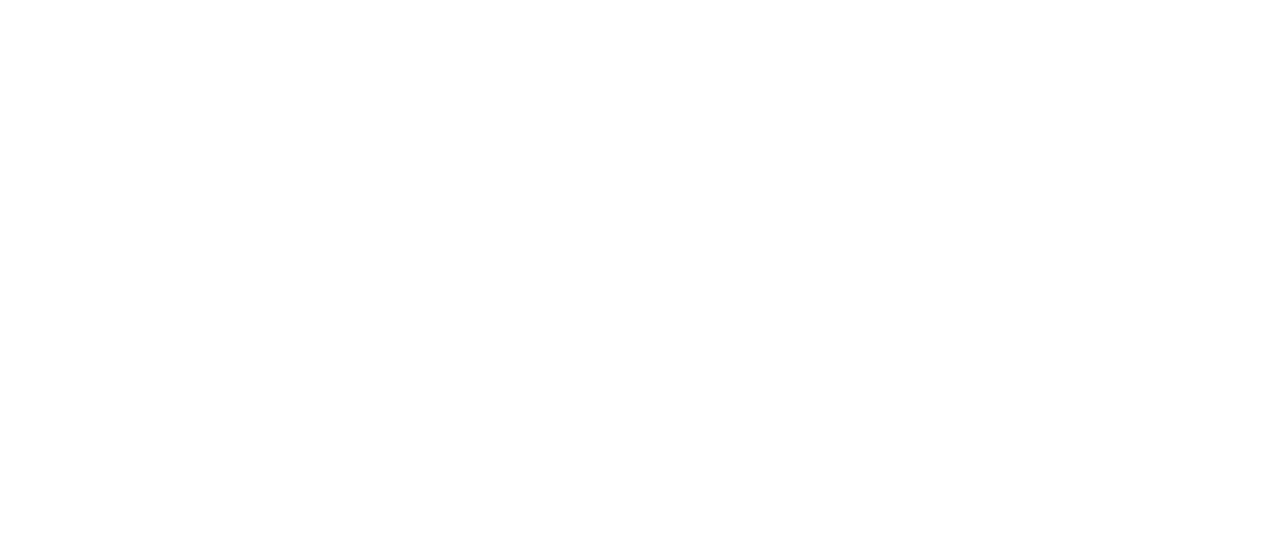
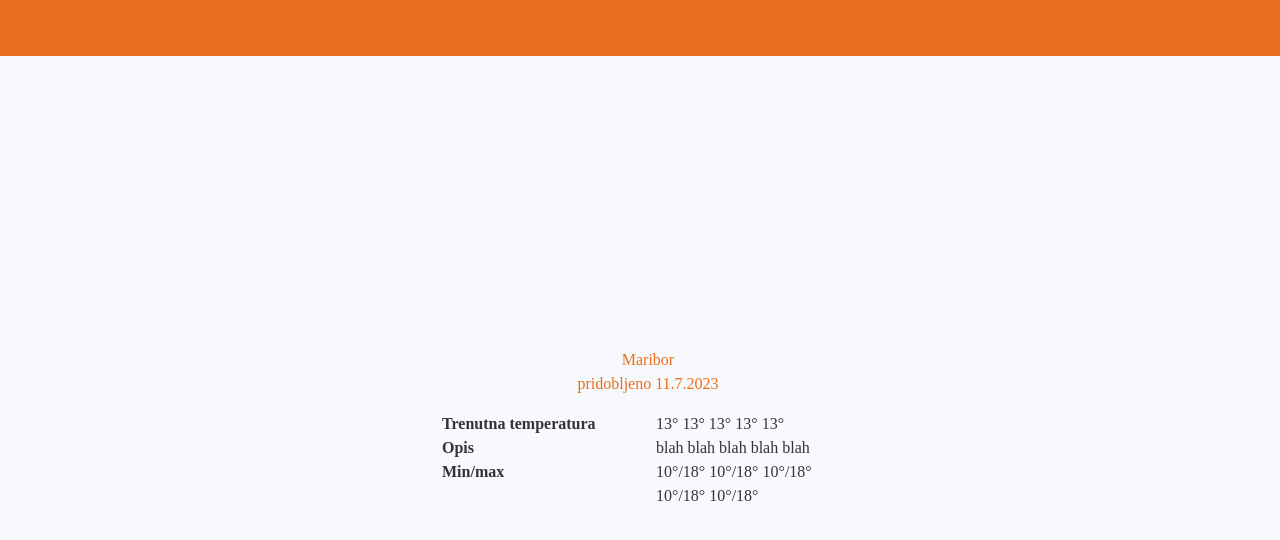
Before and after one commit to jure-prnaver/weather-app, an Angular app: page / in a window 1280 px wide. Shown: the top 540 px of the page. Built offline with nearby package versions, Linux system fonts and the light colour scheme.

Commit message:
add main content with dummy data

```diff
--- a/angular.json
+++ b/angular.json
@@ -16,17 +16,10 @@
             "outputPath": "dist/weather-app-nomnio",
             "index": "src/index.html",
             "main": "src/main.ts",
-            "polyfills": [
-              "zone.js"
-            ],
+            "polyfills": ["zone.js"],
             "tsConfig": "tsconfig.app.json",
-            "assets": [
-              "src/favicon.ico",
-              "src/assets"
-            ],
-            "styles": [
-              "src/styles.css"
-            ],
+            "assets": ["src/favicon.ico", "src/assets"],
+            "styles": ["src/styles/styles.css"],
             "scripts": []
           },
           "configurations": {
@@ -77,18 +70,10 @@
         "test": {
           "builder": "@angular-devkit/build-angular:karma",
           "options": {
-            "polyfills": [
-              "zone.js",
-              "zone.js/testing"
-            ],
+            "polyfills": ["zone.js", "zone.js/testing"],
             "tsConfig": "tsconfig.spec.json",
-            "assets": [
-              "src/favicon.ico",
-              "src/assets"
-            ],
-            "styles": [
-              "src/styles.css"
-            ],
+            "assets": ["src/favicon.ico", "src/assets"],
+            "styles": ["src/styles/styles.css"],
             "scripts": []
           }
         }
--- a/src/app/app.component.css
+++ b/src/app/app.component.css
@@ -0,0 +1,72 @@
+.header {
+  height: 44px;
+  background-color: var(--primary-color);
+  position: sticky;
+  top: 0;
+}
+
+.main__wrapper {
+  display: grid;
+  grid-template-columns: 1fr;
+  grid-template-areas:
+    "weather"
+    "info"
+    "temp";
+  padding: 16px;
+  gap: 16px;
+}
+
+.main {
+  background-color: var(--background-base);
+  height: calc(100dvh - 44px);
+  display: flex;
+  align-items: center;
+  justify-content: center;
+}
+
+.weather {
+  grid-area: weather;
+  color: var(--primary-color);
+  display: flex;
+  flex-direction: column;
+  align-items: center;
+  max-width: 320px;
+  margin-inline: auto;
+}
+
+.info {
+  grid-area: info;
+  display: flex;
+  flex-direction: column;
+  font-weight: bold;
+}
+
+.temp {
+  grid-area: temp;
+  word-wrap: break-word;
+}
+
+@media (min-width: 320px) {
+  .main__wrapper {
+    grid-template-columns: 50% 50%;
+    grid-template-areas:
+      "weather weather"
+      "info temp";
+    padding: 32px;
+  }
+}
+
+@media (min-width: 768px) {
+  .header {
+    height: 56px;
+  }
+
+  .main {
+    height: calc(100dvh - 56px);
+  }
+
+  .weather,
+  .main__wrapper {
+    max-width: 460px;
+  }
+}
--- a/src/app/app.component.html
+++ b/src/app/app.component.html
@@ -0,0 +1,38 @@
+<header class="header"></header>
+
+<main class="main">
+  <div class="main__wrapper">
+    <div class="weather">
+      <span>Maribor</span>
+      <span>pridobljeno 11.7.2023</span>
+    </div>
+    <div class="info">
+      <span class="info__text">Trenutna temperatura</span>
+      <span class="info__text">Opis</span>
+      <span class="info__text">Min/max</span>
+    </div>
+    <div class="temp">
+      <div class="temp__row">
+        <span class="temp__text">13° </span>
+        <span class="temp__text">13° </span>
+        <span class="temp__text">13° </span>
+        <span class="temp__text">13° </span>
+        <span class="temp__text">13° </span>
+      </div>
+      <div class="temp__row">
+        <span class="temp__text">blah </span>
+        <span class="temp__text">blah </span>
+        <span class="temp__text">blah </span>
+        <span class="temp__text">blah </span>
+        <span class="temp__text">blah </span>
+      </div>
+      <div class="temp__row">
+        <span class="temp__text">10°/18° </span>
+        <span class="temp__text">10°/18° </span>
+        <span class="temp__text">10°/18° </span>
+        <span class="temp__text">10°/18° </span>
+        <span class="temp__text">10°/18° </span>
+      </div>
+    </div>
+  </div>
+</main>
--- /dev/null
+++ b/src/styles/global-colors.css
@@ -0,0 +1,5 @@
+:root {
+  --background-base: #f7f9fee9;
+  --primary-color: #e86e1e;
+  --text-primary: #333;
+}
--- a/src/styles.css
+++ b/src/styles/styles.css
@@ -1,4 +1,4 @@
-/* You can add global styles to this file, and also import other style files */
+@import url("./global-colors.css");
 
 *,
 *::before,
@@ -13,6 +13,8 @@
 body {
   line-height: 1.5;
   -webkit-font-smoothing: antialiased;
+  color: var(--text-primary);
+  font-size: 1rem;
 }
 
 input,
```
